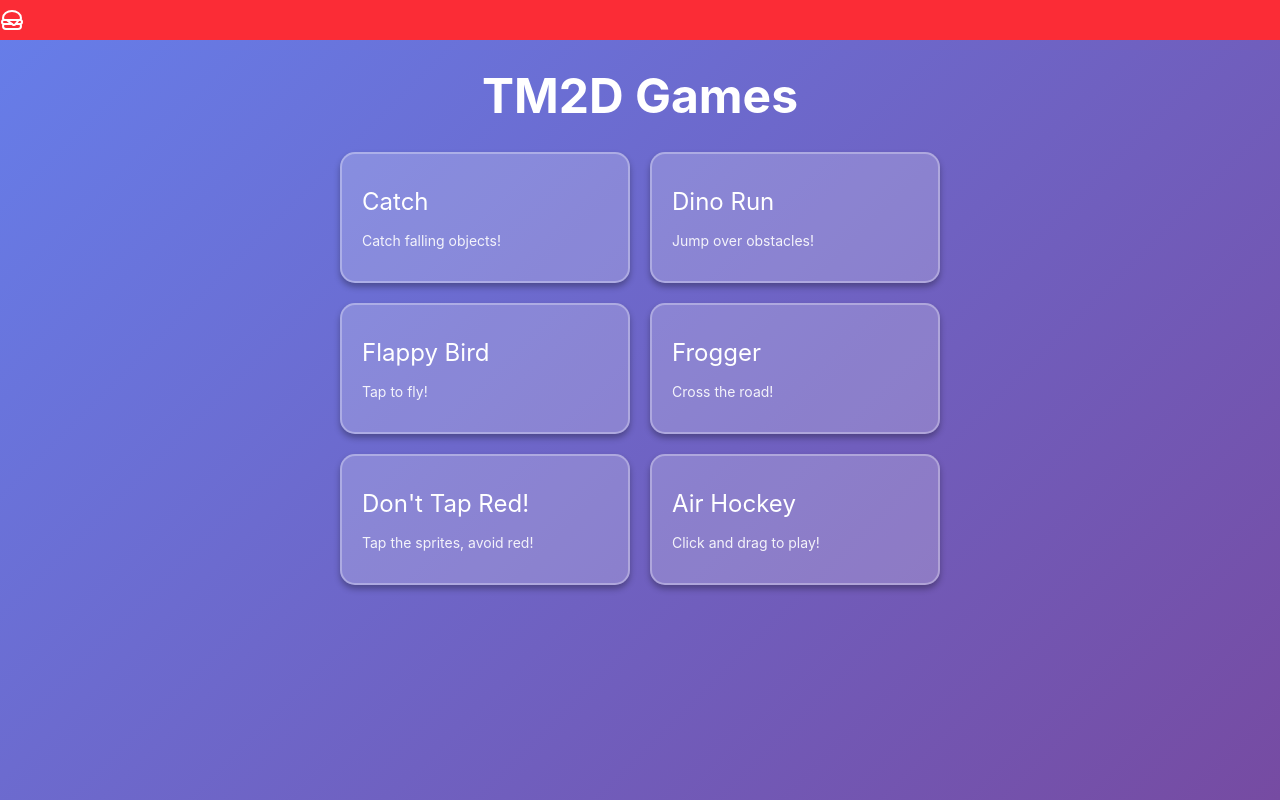
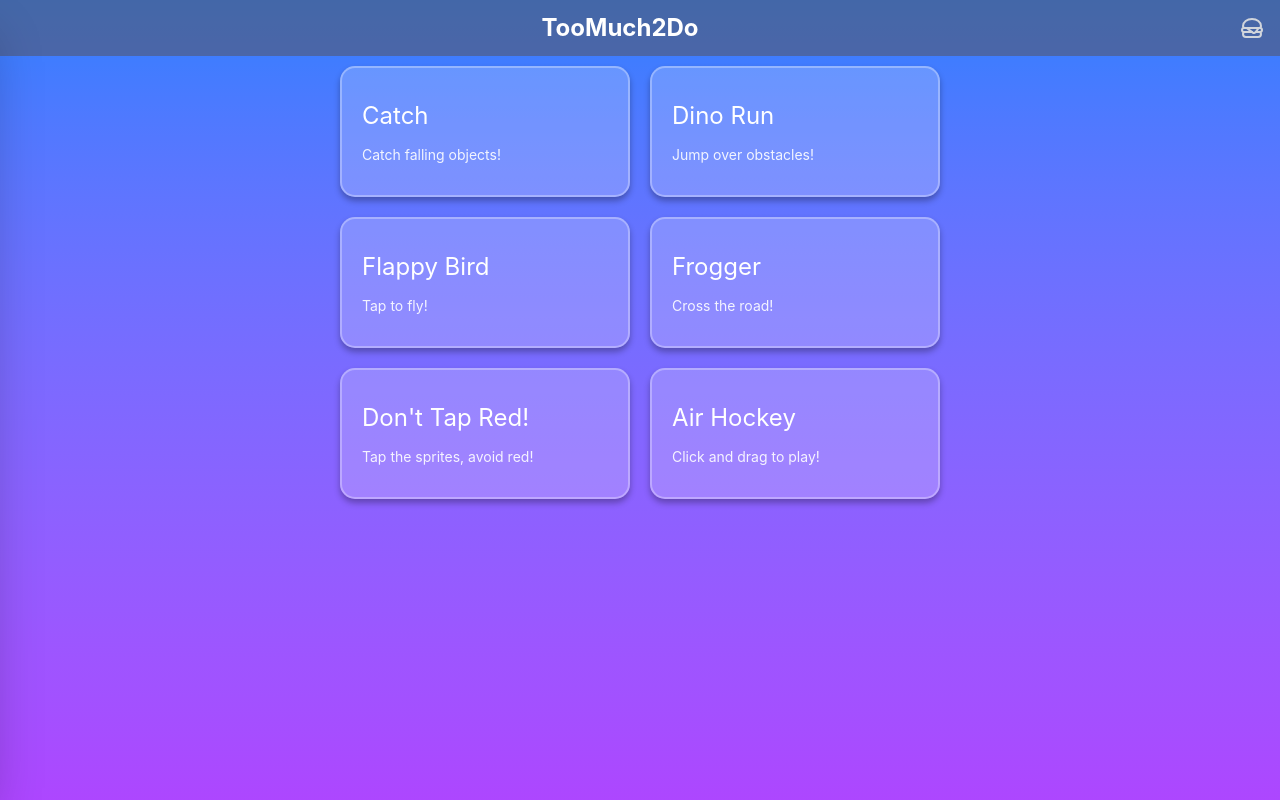
Before and after one commit to Tohzt/TM2D-GameTest, a React (Vite) app: page / in a window 1280 px wide. Built offline with nearby package versions, Linux system fonts and the light colour scheme; no server answers; what @twa-dev/sdk would draw is missing.

Commit message:
cleaned up menu container and added tonconnect

```diff
--- a/package.json
+++ b/package.json
@@ -16,6 +16,7 @@
     "vite": "^7.1.7"
   },
   "dependencies": {
+    "@tonconnect/ui-react": "^2.3.1",
     "@twa-dev/sdk": "^8.0.2",
     "lucide-react": "^0.552.0",
     "phaser": "^3.90.0",
--- /dev/null
+++ b/public/tonconnect-manifest.json
@@ -0,0 +1,7 @@
+{
+	"url": "https://tm-2-d-game-test.vercel.app",
+	"name": "TooMuch2Do",
+	"iconUrl": "https://tm-2-d-game-test.vercel.app/icon.png",
+	"termsOfUseUrl": "https://tm2d-games.online",
+	"privacyPolicyUrl": "https://tm2d-games.online"
+}
--- /dev/null
+++ b/src/components/MenuDrawer.jsx
@@ -0,0 +1,83 @@
+import { Link } from "react-router-dom";
+import { X } from "lucide-react";
+
+function MenuDrawer({ isOpen, onClose }) {
+	return (
+		<>
+			{/* Backdrop */}
+			{isOpen && (
+				<div
+					className="fixed inset-0 bg-black/50 z-40 transition-opacity"
+					onClick={onClose}
+					style={{ touchAction: "none" }}
+				/>
+			)}
+
+			{/* Drawer */}
+			<div
+				className={`fixed top-0 left-0 h-full w-80 bg-gradient-to-b from-purple-600 to-blue-600 z-50 transform transition-transform duration-300 ease-out shadow-2xl ${
+					isOpen ? "translate-x-0" : "-translate-x-full"
+				}`}
+				style={{ touchAction: "pan-y" }}
+			>
+				<div className="flex flex-col h-full p-6">
+					{/* Header */}
+					<div className="flex items-center justify-between mb-8">
+						<h2 className="text-2xl font-bold text-white">Menu</h2>
+						<button
+							onClick={onClose}
+							className="p-2 rounded-lg hover:bg-white/20 transition-colors"
+							aria-label="Close menu"
+						>
+							<X className="h-6 w-6 text-white" />
+						</button>
+					</div>
+
+					{/* Menu Items */}
+					<nav className="flex flex-col gap-2 flex-1">
+						<Link
+							to="/"
+							onClick={onClose}
+							className="px-4 py-3 rounded-lg bg-white/10 hover:bg-white/20 transition-colors text-white font-medium"
+						>
+							Home
+						</Link>
+						<Link
+							to="/"
+							onClick={onClose}
+							className="px-4 py-3 rounded-lg bg-white/10 hover:bg-white/20 transition-colors text-white font-medium"
+						>
+							Games
+						</Link>
+						{/* Add more menu items here */}
+						<div className="mt-auto pt-4 border-t border-white/20 flex flex-col gap-2">
+							<button
+								className="w-full px-4 py-3 rounded-lg bg-white/10 hover:bg-white/20 transition-colors text-white font-medium text-left"
+								onClick={() => {}}
+								aria-label="Connect wallet"
+								title="Connect wallet"
+							>
+								Connect Wallet
+							</button>
+							<button
+								className="w-full px-4 py-3 rounded-lg bg-white/10 hover:bg-white/20 transition-colors text-white font-medium text-left"
+								onClick={() => {
+									onClose();
+									if (typeof WebApp !== "undefined") {
+										WebApp.openMenu();
+									}
+								}}
+								aria-label="Telegram menu"
+								title="Telegram menu"
+							>
+								Telegram Menu
+							</button>
+						</div>
+					</nav>
+				</div>
+			</div>
+		</>
+	);
+}
+
+export default MenuDrawer;
--- a/src/index.css
+++ b/src/index.css
@@ -1,10 +1,4 @@
 @import "tailwindcss";
-
-* {
-	margin: 0;
-	padding: 0;
-	box-sizing: border-box;
-}
 
 body {
 	margin: 0;
--- a/src/pages/Home.jsx
+++ b/src/pages/Home.jsx
@@ -1,6 +1,8 @@
 import { Link } from "react-router-dom";
+import { useState } from "react";
 import { Hamburger } from "lucide-react";
 import GameLibrary from "../games/index.js";
+import MenuDrawer from "../components/MenuDrawer.jsx";
 
 const games = GameLibrary.map((game) => ({
 	id: game.id,
@@ -10,33 +12,27 @@
 }));
 
 function Home() {
+	const [isMenuOpen, setIsMenuOpen] = useState(false);
+
+	const toggleMenu = () => setIsMenuOpen(!isMenuOpen);
+	const closeMenu = () => setIsMenuOpen(false);
+
 	return (
-		<div
-			style={{
-				display: "flex",
-				flexDirection: "column",
-				height: "100vh",
-				background: "linear-gradient(135deg, #667eea 0%, #764ba2 100%)",
-				color: "white",
-			}}
-		>
-			<div className="flex flex-row items-center justify-between w-full h-10 p-2 bg-red-500">
-				<Hamburger
-					className="h-6 w-6 text-white"
-					onClick={() => {
-						WebApp.openMenu();
-					}}
-				/>
-			</div>
-			<div
-				style={{
-					padding: "20px 20px 10px 20px",
-					textAlign: "center",
-				}}
-			>
-				<h1 style={{ margin: 0, fontSize: "48px", fontWeight: "bold" }}>
-					TM2D Games
-				</h1>
+		<div className="flex flex-col h-screen p-0 m-0 bg-gradient-to-b from-blue-500 to-purple-500 text-white relative overflow-hidden">
+			<MenuDrawer isOpen={isMenuOpen} onClose={closeMenu} />
+
+			<div className="flex flex-row items-center justify-end w-full p-2 bg-[#55556690]">
+				<div className="w-full flex flex-row items-center justify-center">
+					<h1 className="text-2xl font-bold">TooMuch2Do</h1>
+				</div>
+				<button
+					onClick={toggleMenu}
+					title="Open menu"
+					aria-label="Open menu"
+					className="p-2 rounded-lg hover:bg-white/20 transition-colors cursor-pointer"
+				>
+					<Hamburger className="h-6 w-6 text-gray-300 hover:text-white" />
+				</button>
 			</div>
 
 			<div
```
Also changed, not shown: public/icon.png (added), 1 other file (tests, documents, lock files or other folders).
